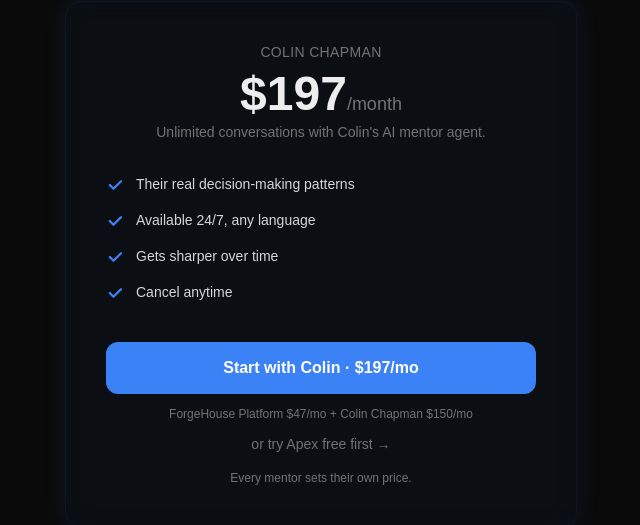
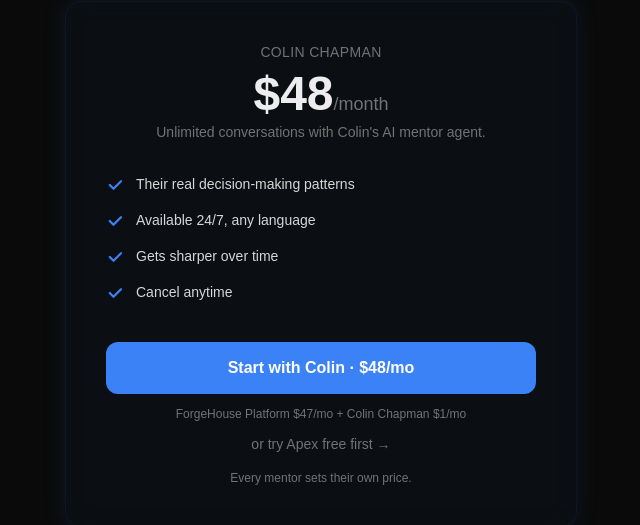
Before and after one commit to Apex-Sudo/forgehouse-site, a Next.js app: page /pricing in a window 1280 px wide. Shown: the part 606-1131 px from the top of the page, without its empty margins (319-959 px from the left). Built offline with nearby package versions, Linux system fonts and the light colour scheme; no server answers.

Commit message:
pricing: Colin $1/mo launch price, platform $47/mo, total $48/mo

```diff
--- a/src/app/chat/colin-chapman/page.tsx
+++ b/src/app/chat/colin-chapman/page.tsx
@@ -443,7 +443,7 @@ function ChatContent() {
                 <p className="text-xs text-muted mb-4">
                   Subscribe to keep talking to Colin and save your conversations.
                 </p>
-                <UpgradePrompt mentorSlug="colin-chapman" mentorName="Colin Chapman" mentorPrice={150} />
+                <UpgradePrompt mentorSlug="colin-chapman" mentorName="Colin Chapman" mentorPrice={1} />
               </div>
             </div>
           ) : (
--- a/src/app/pricing/page.tsx
+++ b/src/app/pricing/page.tsx
@@ -108,11 +108,11 @@ function SubscribeButton() {
         disabled={loading}
         className="block w-full bg-amber text-white py-3.5 rounded-xl font-semibold hover:bg-amber-dark transition text-center disabled:opacity-50 cursor-pointer"
       >
-        {loading ? "Loading..." : "Start with Colin · $197/mo"}
+        {loading ? "Loading..." : "Start with Colin · $48/mo"}
       </button>
       {error && <p className="mt-2 text-sm text-red-400 text-center">{error}</p>}
       <div className="mt-3 text-xs text-muted text-center space-y-0.5">
-        <p>ForgeHouse Platform $47/mo + Colin Chapman $150/mo</p>
+        <p>ForgeHouse Platform $47/mo + Colin Chapman $1/mo</p>
       </div>
     </div>
   );
@@ -142,7 +142,7 @@ export default function PricingPage() {
         <div className="max-w-lg mx-auto">
           <div className="glass-card p-10 text-center shadow-[0_0_24px_rgba(59,130,246,0.12)] border-[rgba(59,130,246,0.2)]">
             <p className="text-sm text-muted uppercase tracking-wide mb-2">Colin Chapman</p>
-            <div className="text-5xl font-bold mb-1">$197<span className="text-lg font-normal text-muted">/month</span></div>
+            <div className="text-5xl font-bold mb-1">$48<span className="text-lg font-normal text-muted">/month</span></div>
             <p className="text-muted text-sm mb-8">Unlimited conversations with Colin&apos;s AI mentor agent.</p>
 
             <ul className="text-left space-y-4 mb-10">
--- a/src/components/UpgradePrompt.tsx
+++ b/src/components/UpgradePrompt.tsx
@@ -10,7 +10,7 @@ interface UpgradePromptProps {
 export default function UpgradePrompt({
   mentorSlug,
   mentorName,
-  mentorPrice = 150,
+  mentorPrice = 1,
 }: UpgradePromptProps) {
   const [loading, setLoading] = useState(false);
   const [dismissed, setDismissed] = useState(false);
--- a/src/lib/mentor-pricing.ts
+++ b/src/lib/mentor-pricing.ts
@@ -12,7 +12,7 @@ export const PLATFORM_MONTHLY_PRICE = 47;
 export const mentorPricing: Record<string, MentorPricing> = {
   "colin-chapman": {
     stripePriceId: process.env.STRIPE_COLIN_PRICE_ID || "price_COLIN_PLACEHOLDER",
-    monthlyPrice: 150,
+    monthlyPrice: 1,
     mentorName: "Colin Chapman",
   },
 };
```
